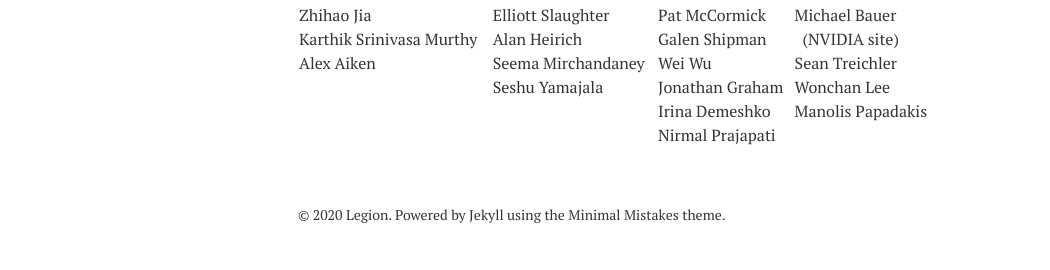
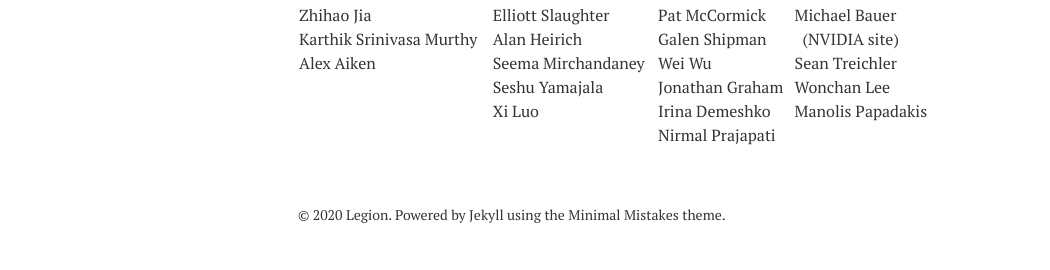
Before and after one commit to apryakhin/legion.stanford.edu, a Jekyll site: the page built from index.md, in a window 1280 px wide. Shown: the part 987-1257 px from the top of the page, without its empty margins (22-1072 px from the left). Built offline with Jekyll 4.4.1, drawn with Linux system fonts in a browser that asks for light colours; nearby versions of some CDN libraries.

Commit message:
Update staff.

```diff
--- a/index.md
+++ b/index.md
@@ -90,7 +90,7 @@ OLCF, NERSC, and the Swiss National Supercomputing Centre (CSCS).
 
 <tr>
 <td></td>
-<td>  </td>
+<td>Xi Luo</td>
 <td>Irina Demeshko</td>
 <td><a href="http://manopapad.com/">Manolis Papadakis</a></td>
 </tr>
```
